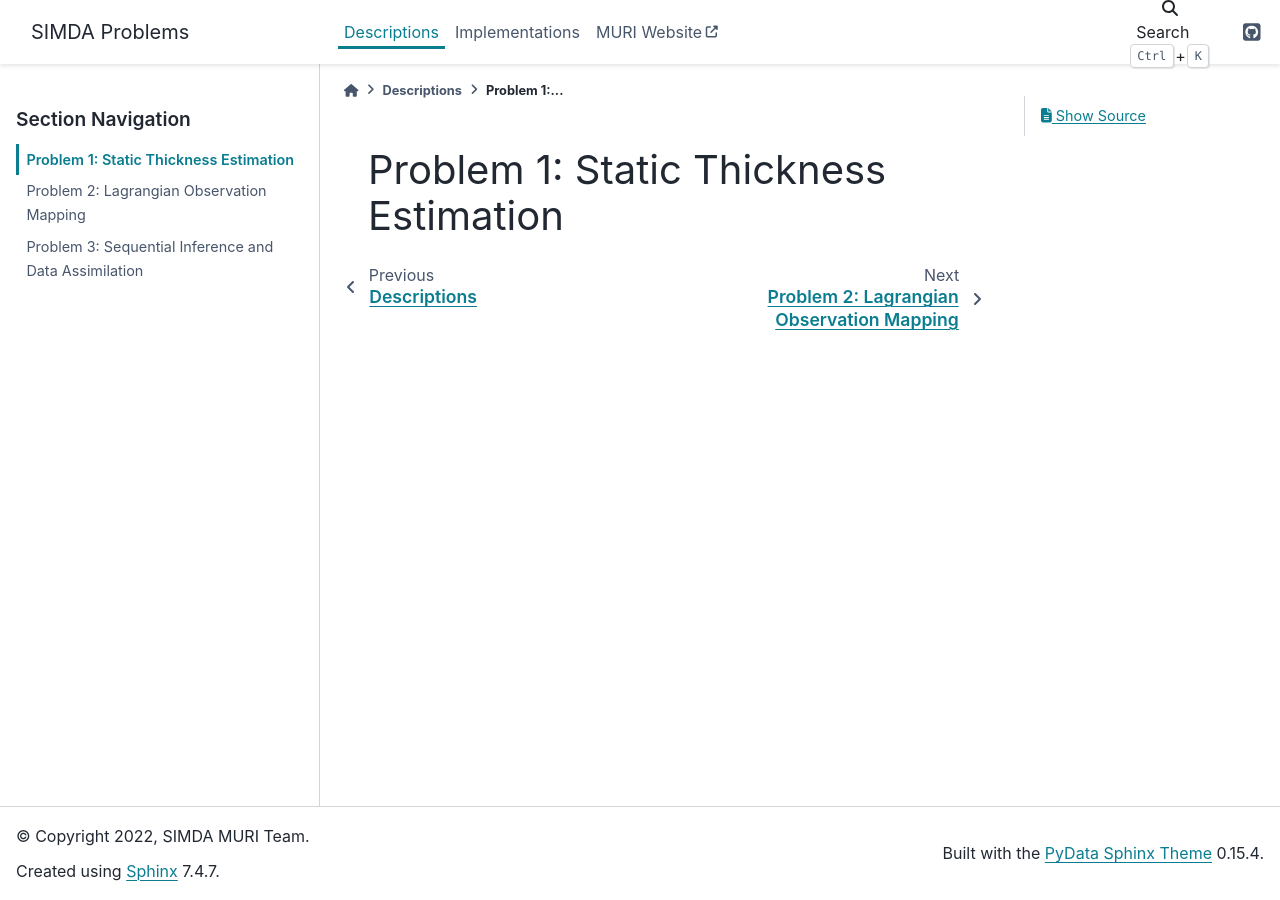
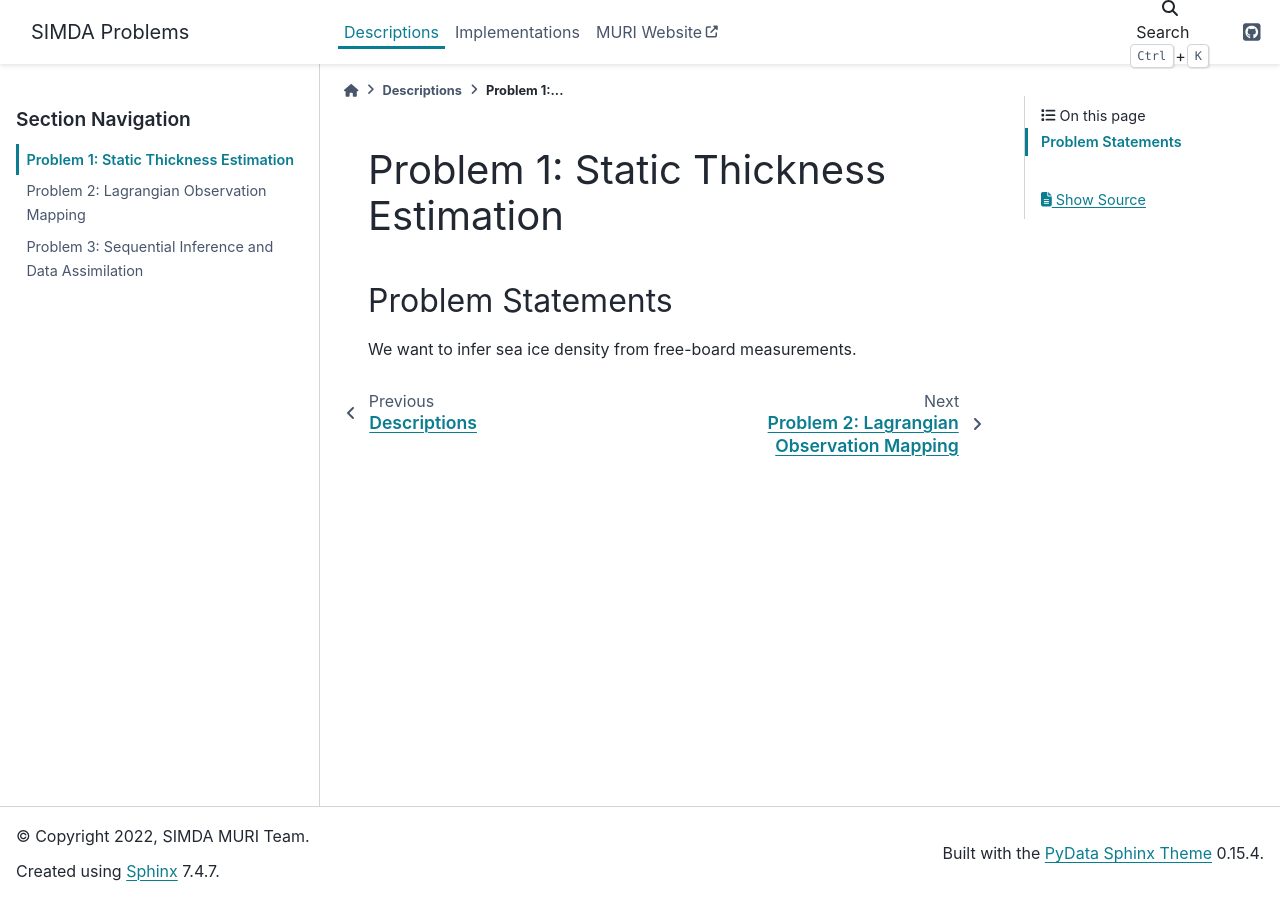
Before and after one commit to simda-muri/challenges, a Sphinx documentation site: the page built from docs/source/descriptions/problem1.rst, in a window 1280 px wide. Built offline with Sphinx 7.4.7 and the PyData theme 0.15.4, drawn with Linux system fonts in a browser that asks for light colours.

Commit message:
Test commit for Problem 1

```diff
--- a/docs/source/descriptions/problem1.rst
+++ b/docs/source/descriptions/problem1.rst
@@ -3,3 +3,9 @@
 =======================================
 Problem 1: Static Thickness Estimation
 =======================================
+
+------------------------------------------------------
+Problem Statements
+------------------------------------------------------
+
+We want to infer sea ice density from free-board measurements.
```
